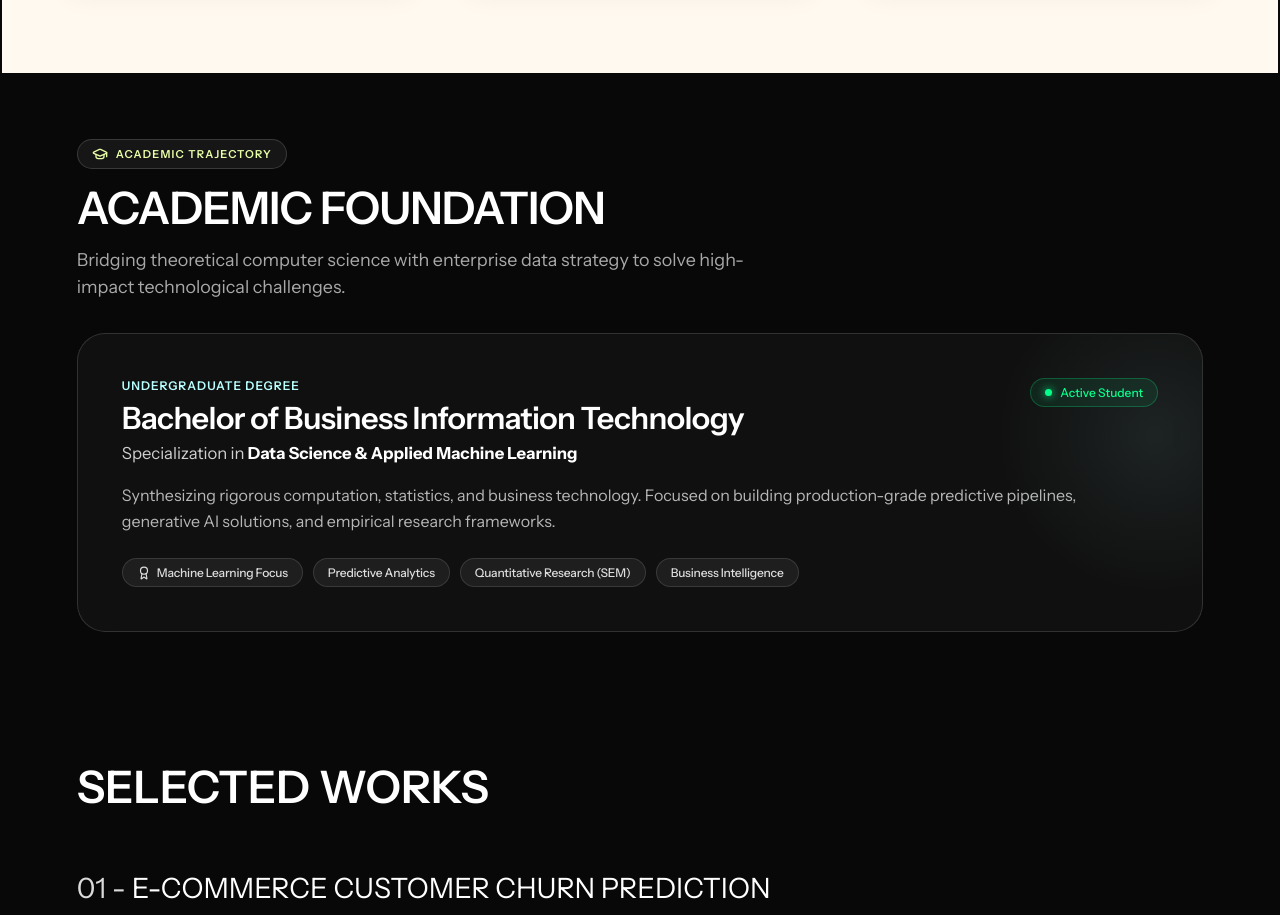
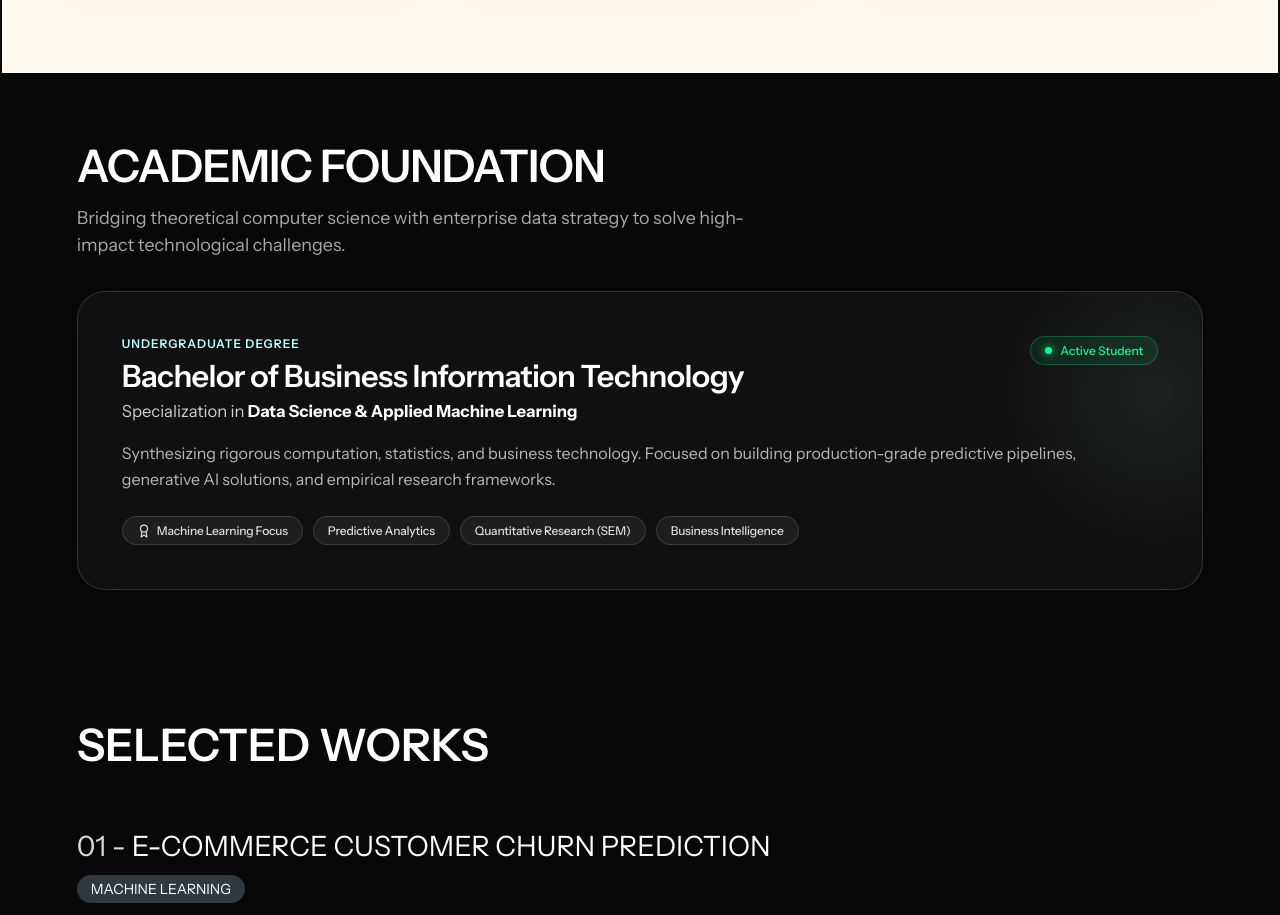
Before and after one commit to bnyuu/bnyuu.github.io, a React (Vite) app: page / in a window 1280 px wide. Shown: the part 3740-4655 px from the top of the page. Built offline with nearby package versions, Linux system fonts and the light colour scheme.

Commit message:
clean: remove ACADEMIC TRAJECTORY badge from Education section header

```diff
--- a/src/components/EducationSection.jsx
+++ b/src/components/EducationSection.jsx
@@ -1,7 +1,7 @@
 import { useEffect, useRef } from 'react';
 import gsap from 'gsap';
 import { ScrollTrigger } from 'gsap/ScrollTrigger';
-import { GraduationCap, Award } from 'lucide-react';
+import { Award } from 'lucide-react';
 
 gsap.registerPlugin(ScrollTrigger);
 
@@ -62,10 +62,6 @@ export default function EducationSection() {
       <div className="education-inner-container">
         {/* Section Header */}
         <div ref={headlineRef} className="education-header">
-          <div className="education-badge">
-            <GraduationCap size={16} />
-            <span>ACADEMIC TRAJECTORY</span>
-          </div>
           <h2 className="education-headline">
             ACADEMIC FOUNDATION
           </h2>
```
